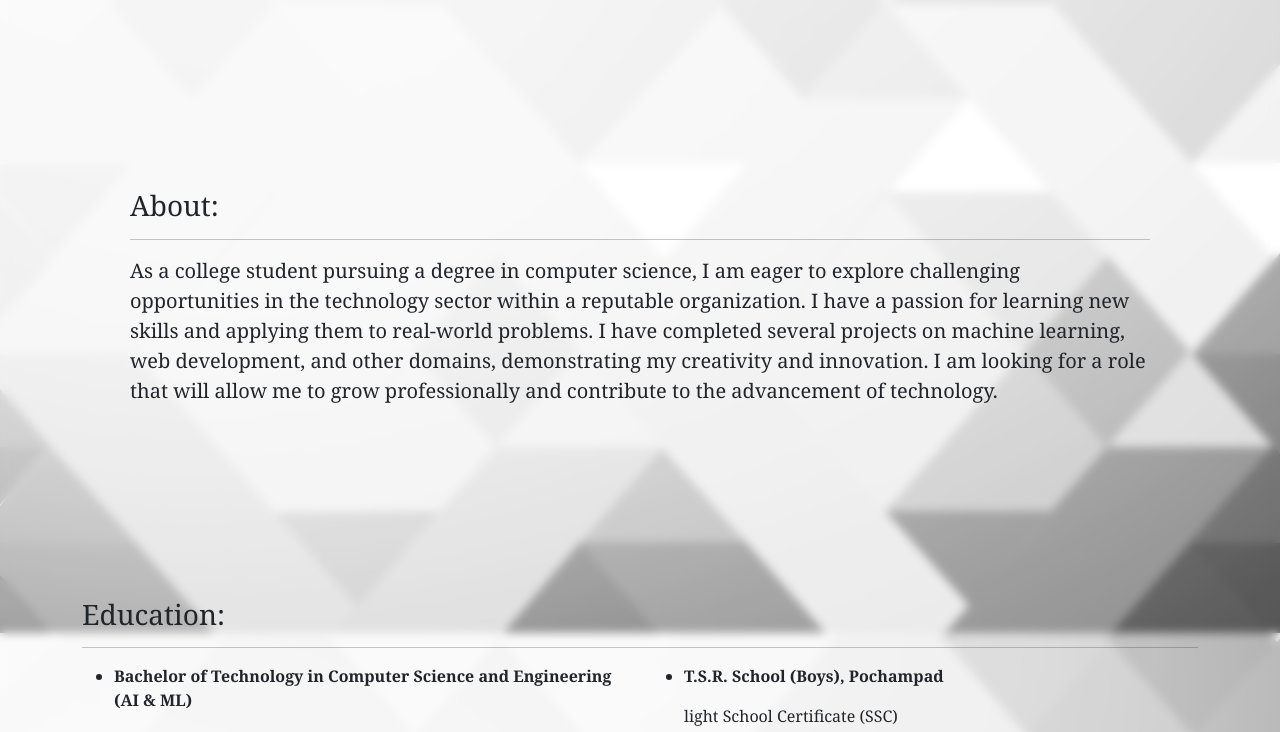
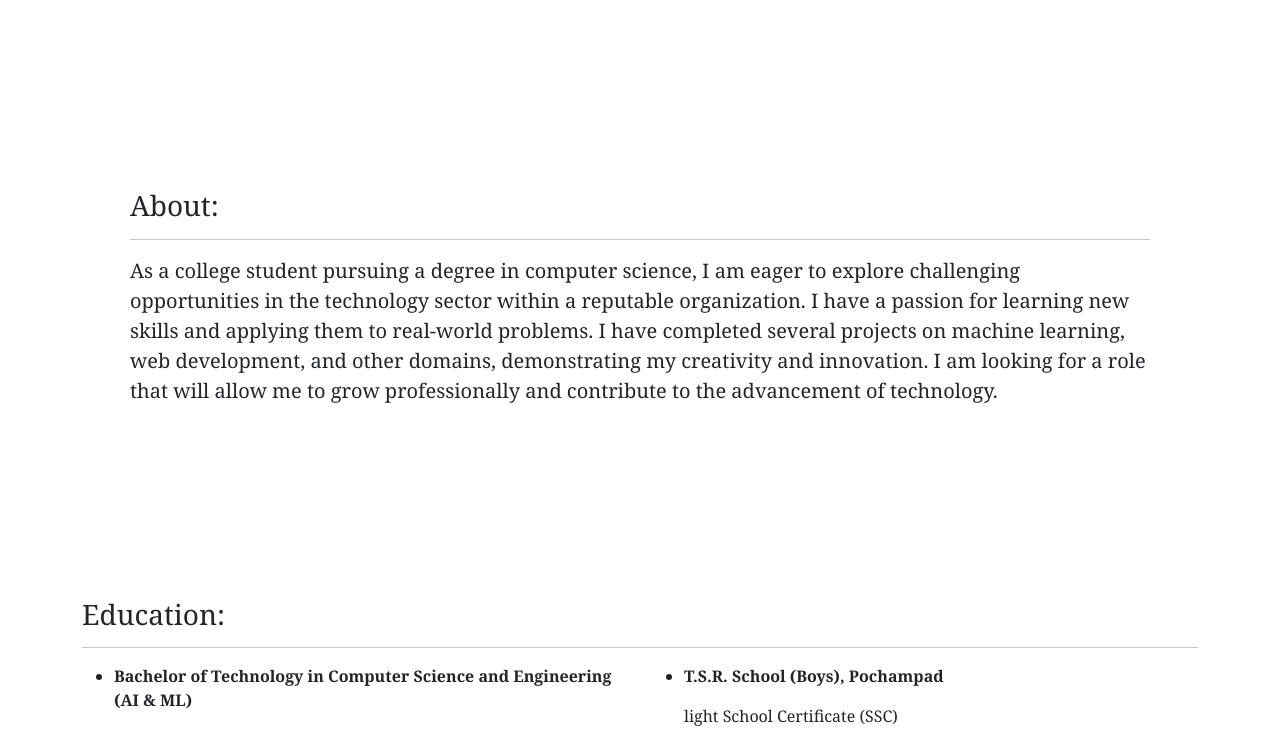
Before and after one commit to Vignesh1625/Portfolio, a plain HTML site: page index.html in a window 1280 px wide. Shown: the part 447-1179 px from the top of the page. Drawn offline with nearby package versions, Linux system fonts and the light colour scheme.

Commit message:
remove background

```diff
--- a/style.css
+++ b/style.css
@@ -1,6 +1,6 @@
 body{
     font-family:Cambria, Cochin, Georgia, Times, 'Times New Roman', serif;
-    background-image: url(./backgroundBoxes..webp);
+    /*background-image: url(./backgroundBoxes..webp);*/
     backdrop-filter: blur(5px);
 }
 #Home{
```
